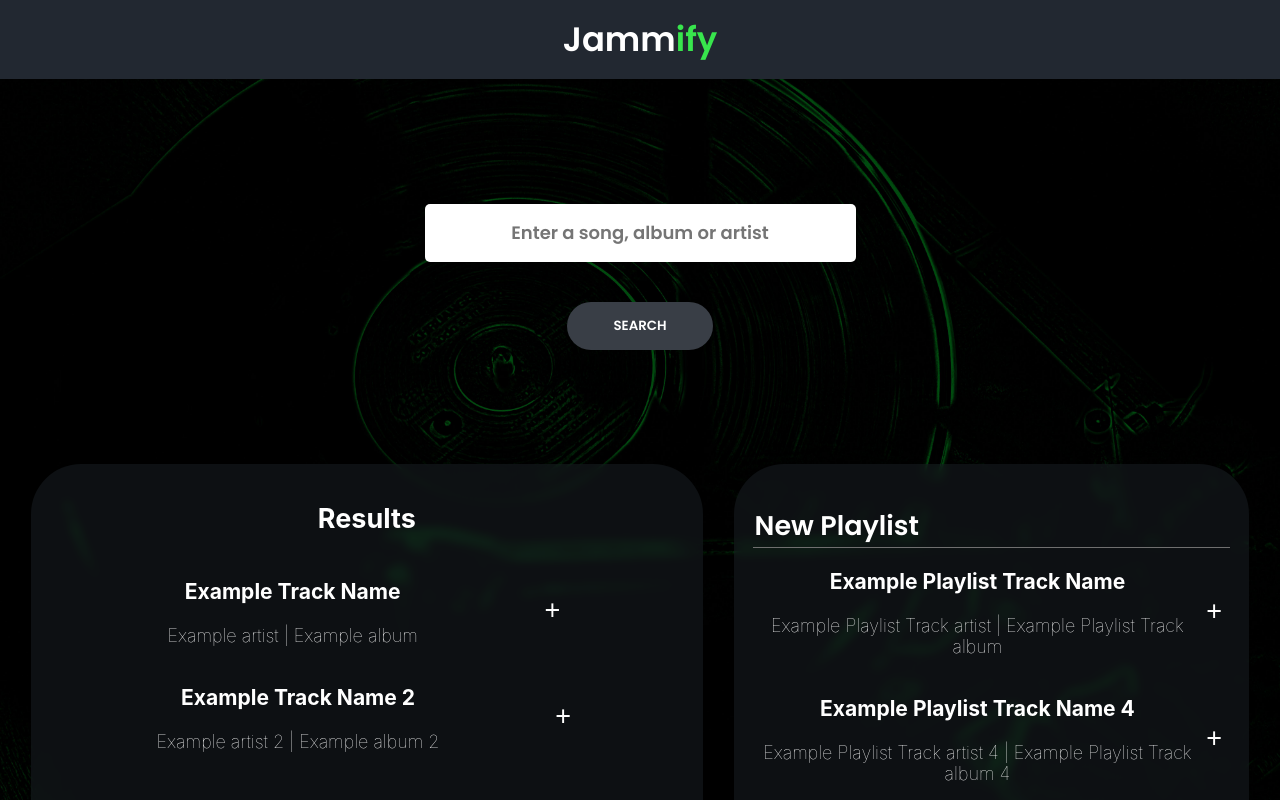
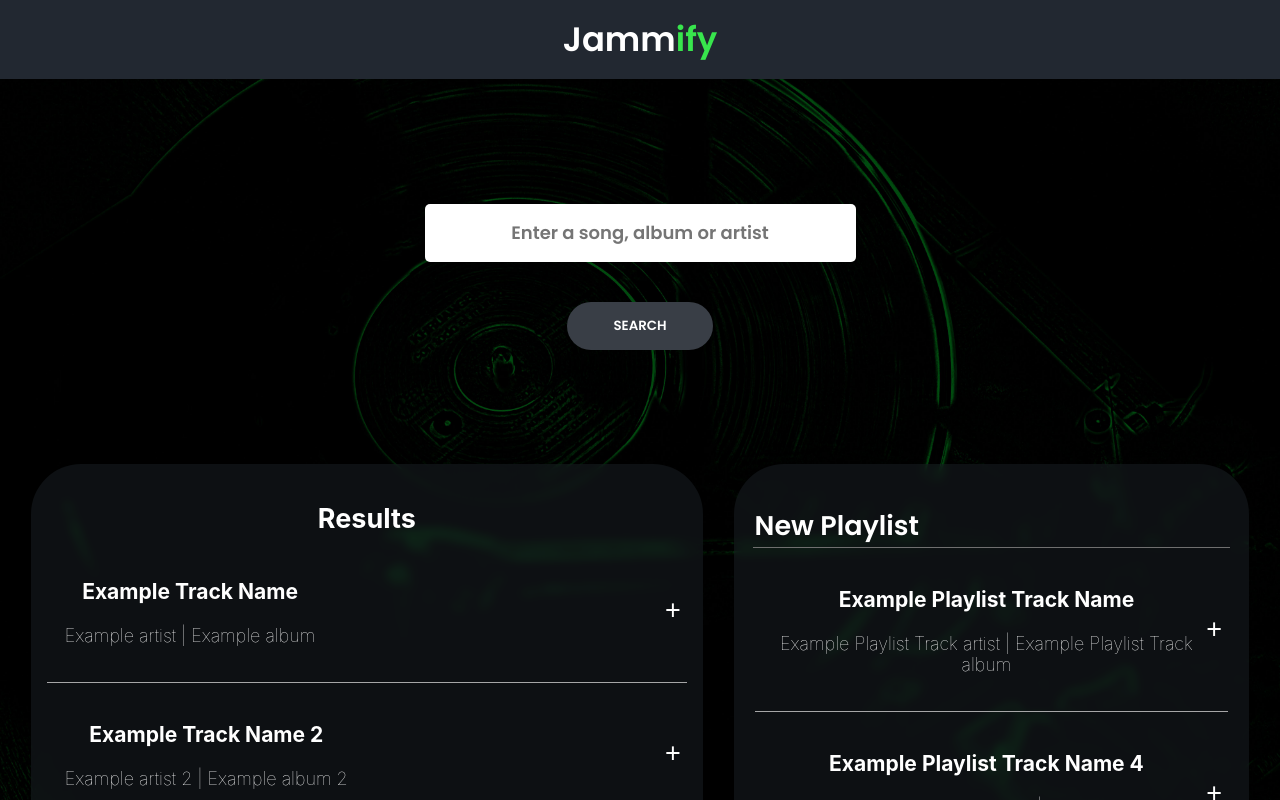
Before and after one commit to aeonclouzeau/jammify, a React (Create React App) app: page / in a window 1280 px wide. Shown: the top 800 px of the page. Built offline with nearby package versions, Linux system fonts and the light colour scheme.

Commit message:
added bottom border to track comp

```diff
--- a/src/Components/Track/Track.css
+++ b/src/Components/Track/Track.css
@@ -1,6 +1,13 @@
 .Track {
 	display: flex;
-	justify-content: space-evenly;
+	justify-content: space-between;
+	padding-bottom: 1rem;
+	margin-top: 1rem;
+	border-bottom: 1px solid #cccc;
+}
+
+.Track-information {
+	padding-left: 1rem;
 }
 
 .Track-action {
@@ -10,3 +17,7 @@
 	cursor: pointer;
 	font-size: 1.5rem;
 }
+
+.Track-action:hover {
+	color: #cccc;
+}
```
